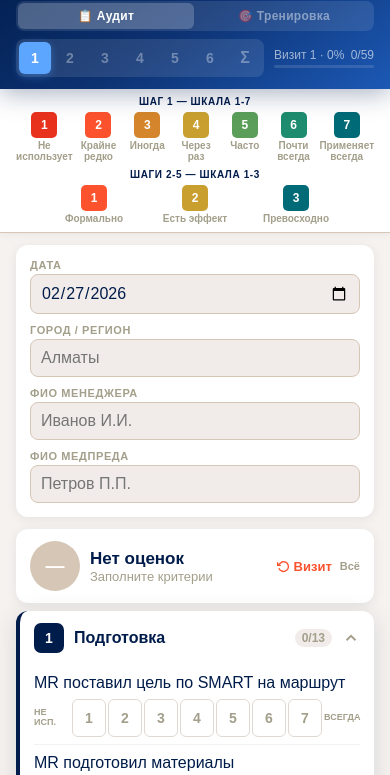
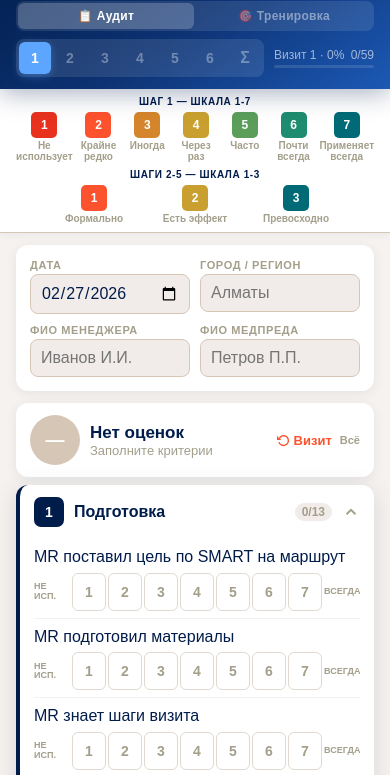
Before and after one commit to Smartjoe23/CHECK-STEPS, a plain HTML site: page index.html in a window 390 px wide. Shown: the part 55-830 px from the top of the page. Drawn offline with Linux system fonts and the light colour scheme.

Commit message:
Refactor CSS classes for layout and styling

```diff
--- a/index.html
+++ b/index.html
@@ -74,10 +74,10 @@ body{font-family:Arial,Helvetica,sans-serif;background:var(--bg);color:var(--dk)
 .scd{width:26px;height:26px;border-radius:5px;display:flex;align-items:center;justify-content:center;font-size:12px;font-weight:700;color:#fff}
 .scn{font-size:10px;font-weight:600;color:var(--taupe);text-align:center;line-height:1.15}
 .mt{padding:12px 16px}.mtc{background:var(--w);border-radius:var(--r);padding:14px;box-shadow:var(--sh)}
-.mtg{display:grid;grid-template-columns:1fr 1fr;gap:10px}@media(max-width:400px){.mtg{grid-template-columns:1fr}}
-.mf{display:flex;flex-direction:column;gap:3px}
+.mtg{display:grid;grid-template-columns:1fr 1fr;gap:10px}
+.mf{display:flex;flex-direction:column;gap:3px;min-width:0;overflow:hidden}
 .ml{font-size:11px;font-weight:700;text-transform:uppercase;letter-spacing:.6px;color:var(--taupe)}
-.mi{border:1.5px solid var(--stone);border-radius:8px;padding:9px 10px;font-family:Arial,sans-serif;font-size:16px;color:var(--dk);background:var(--sand);width:100%}
+.mi{border:1.5px solid var(--stone);border-radius:8px;padding:9px 10px;font-family:Arial,sans-serif;font-size:16px;color:var(--dk);background:var(--sand);width:100%;min-width:0;max-width:100%;-webkit-appearance:none;appearance:none}
 .mi:focus{outline:0;border-color:var(--sb);background:#fff}
 .sum{margin:0 16px 8px;padding:12px 14px;background:var(--w);border-radius:var(--r);box-shadow:var(--sh);display:flex;align-items:center;justify-content:space-between}
 .sl{display:flex;align-items:center;gap:10px}
```
